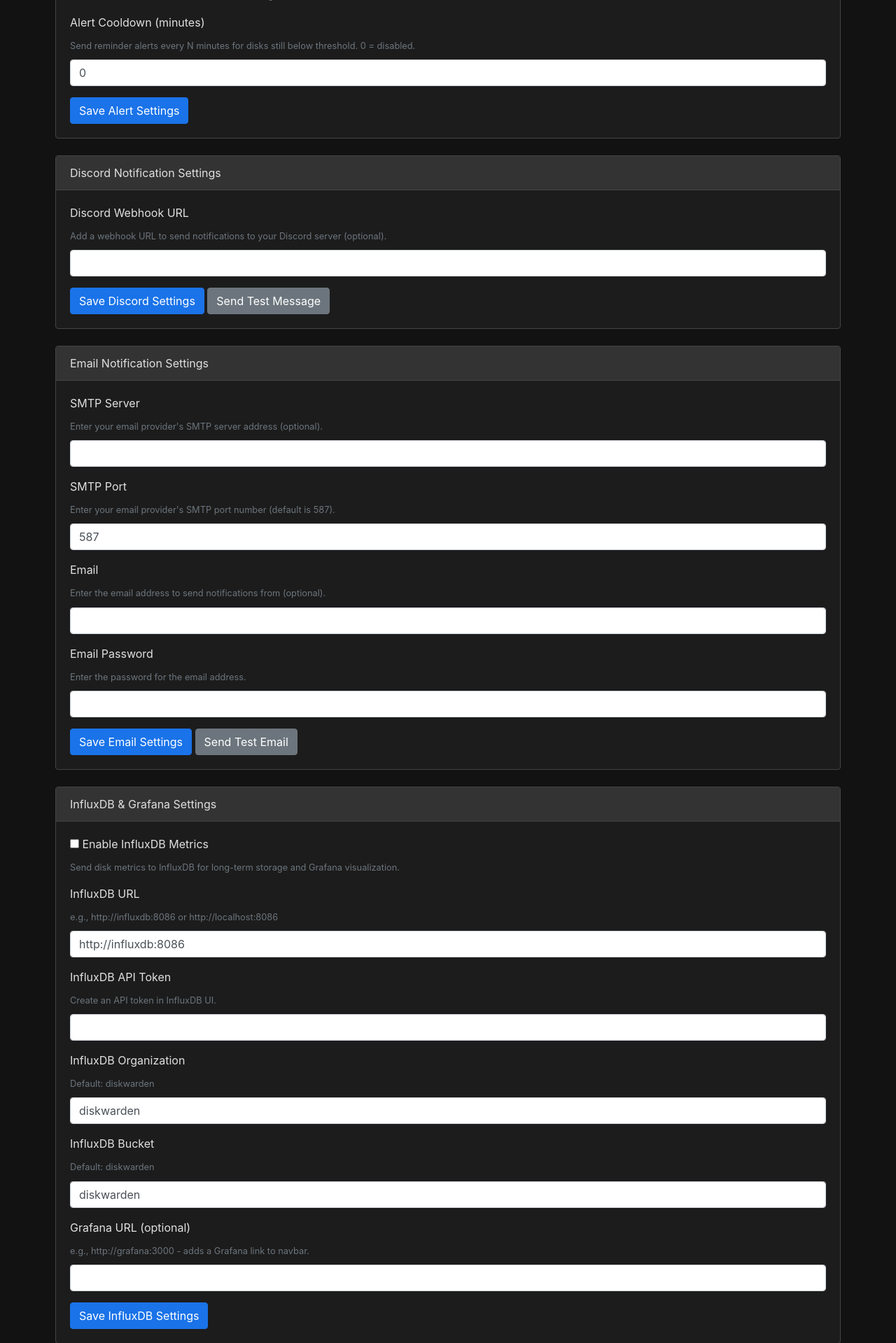
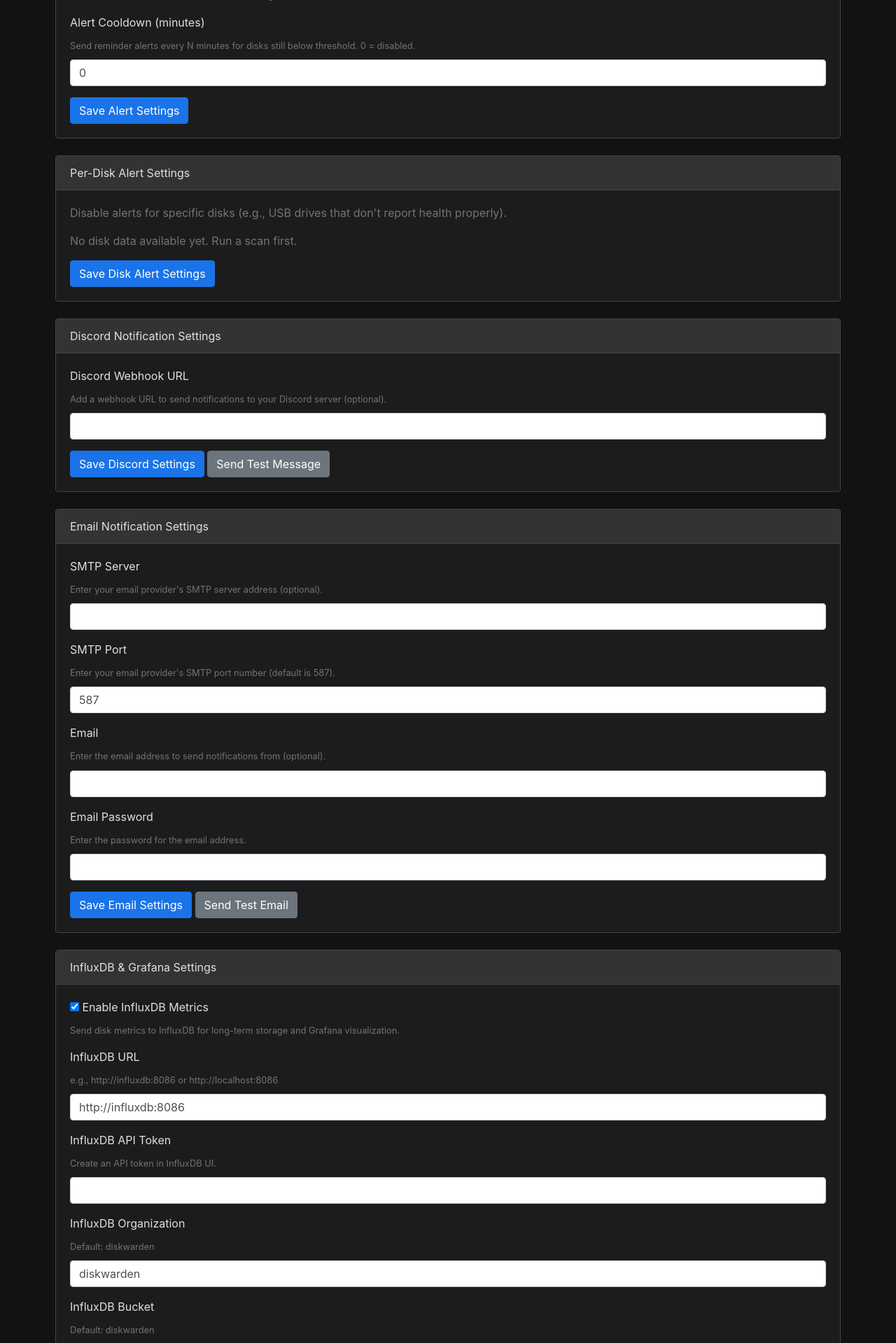
Before and after one commit to ArxKnight/diskwarden, a Flask app: page /settings in a window 1280 px wide. Shown: the part 699-2618 px from the top of the page at 70% size. Run offline with Flask 2, Linux system fonts and the light colour scheme; some libraries are stand-ins or nearby versions.

Commit message:
Added per disk disable alerts

```diff
--- a/app.py
+++ b/app.py
@@ -3,6 +3,7 @@ DiskWarden - Flask-based disk health monitoring service with background scanning
 """
 
 import os
+import sys
 import json
 import logging
 from datetime import datetime, timedelta
@@ -12,6 +13,16 @@ from flask_mail import Mail, Message
 import requests
 from apscheduler.schedulers.background import BackgroundScheduler
 from apscheduler.triggers.interval import IntervalTrigger
+
+# Set timezone early to prevent tzlocal errors
+# Default to UTC, can be overridden by environment variable or settings
+default_tz = os.environ.get('TZ', 'UTC')
+os.environ['TZ'] = default_tz
+try:
+    import time
+    time.tzset()
+except AttributeError:
+    pass  # Windows doesn't have tzset()
 
 from scanner import run_hd_sentinel, get_disk_identity, get_health_percent
 from state_tracker import DiskStateTracker
@@ -33,7 +44,19 @@ last_scan_time = None
 scan_in_progress = False
 state_tracker = DiskStateTracker()
 influx_writer = InfluxDBWriter()
-scheduler = BackgroundScheduler()
+
+# Configure scheduler with explicit timezone to avoid tzlocal errors
+# This prevents APScheduler from trying to auto-detect timezone
+# which can fail on systems with non-standard timezone configurations
+try:
+    scheduler = BackgroundScheduler(
+        timezone='UTC',
+        job_defaults={'coalesce': True, 'max_instances': 1}
+    )
+except Exception as e:
+    logger.error(f"Failed to initialize scheduler with UTC: {e}")
+    # Last resort: use a minimal configuration
+    scheduler = BackgroundScheduler(job_defaults={'coalesce': True, 'max_instances': 1})
 
 
 def load_settings():
@@ -132,11 +155,17 @@ def perform_disk_scan():
         alert_cooldown_minutes = int(settings.get('alertCooldownMinutes', 0))
         webhook_url = settings.get('webhookUrl', '')
         email = settings.get('email', '')
+        disabled_disks = settings.get('disabledDisks', {})
 
         # Process each disk for state tracking and alerts
         for disk in disks:
             disk_id = get_disk_identity(disk)
             health_percent = get_health_percent(disk)
+
+            # Check if alerts are disabled for this disk
+            if disabled_disks.get(disk_id, False):
+                logger.debug(f"Skipping alerts for disk {disk_id} (alerts disabled)")
+                continue
 
             # Update state and get alert info
             state_result = state_tracker.update_disk(
@@ -259,13 +288,18 @@ def settings_page():
 @app.route('/api/disk_health', methods=['GET'])
 def get_disk_health():
     """
-    Get the last cached disk scan results.
+    Get the last cached disk scan results with timestamp.
     Does NOT trigger a new scan.
     """
     if last_scan_data is None:
         return jsonify({"error": "No scan data available yet"}), 503
 
-    return jsonify(last_scan_data), 200
+    # Include timestamp with scan data
+    response = {
+        "last_scan_time": last_scan_time.isoformat() if last_scan_time else None,
+        "disks": last_scan_data
+    }
+    return jsonify(response), 200
 
 
 @app.route('/api/scan_now', methods=['POST'])
--- a/settings.json
+++ b/settings.json
@@ -8,10 +8,12 @@
     "scanIntervalSeconds": 60,
     "notifyOnRecovery": false,
     "alertCooldownMinutes": 0,
-    "influxEnabled": false,
+    "timezone": "UTC",
+    "influxEnabled": true,
     "influxUrl": "http://influxdb:8086",
     "influxToken": "",
     "influxOrg": "diskwarden",
     "influxBucket": "diskwarden",
-    "grafanaUrl": ""
+    "grafanaUrl": "",
+    "disabledDisks": {}
 }
--- a/static/style.css
+++ b/static/style.css
@@ -113,7 +113,7 @@ body {
     background-color: #ccc;
     transition: .4s;
     border-radius: 30px;
-    background-image: url('/static/moon.svg');
+    background-image: url('/static/img/moon.svg');
     background-repeat: no-repeat;
     background-position: center;
 }
--- a/templates/settings.html
+++ b/templates/settings.html
@@ -89,6 +89,19 @@
                     </div>
                     <button type="submit" class="btn btn-primary">Save Alert Settings</button>
                 </form>
+            </div>
+        </div>
+
+        <div class="card mt-4 notification-section">
+            <div class="card-header">
+                Per-Disk Alert Settings
+            </div>
+            <div class="card-body">
+                <p class="text-muted">Disable alerts for specific disks (e.g., USB drives that don't report health properly).</p>
+                <div id="diskAlertSettings" class="mb-3">
+                    <p class="text-muted">Loading disk list...</p>
+                </div>
+                <button type="button" class="btn btn-primary" onclick="saveDiskAlertSettings()">Save Disk Alert Settings</button>
             </div>
         </div>
 
@@ -390,9 +403,76 @@
                     document.getElementById('influxOrg').value = data.influxOrg || 'diskwarden';
                     document.getElementById('influxBucket').value = data.influxBucket || 'diskwarden';
                     document.getElementById('grafanaUrl').value = data.grafanaUrl || '';
+
+                    // Load disk alert settings
+                    loadDiskAlertSettings(data.disabledDisks || {});
                 })
                 .catch(error => console.error('Error loading settings:', error));
         });
+
+        function loadDiskAlertSettings(disabledDisks) {
+            // Fetch disk list from API
+            fetch('/api/disk_health')
+                .then(response => {
+                    if (response.status === 503) return null;
+                    return response.json();
+                })
+                .then(data => {
+                    if (!data) {
+                        document.getElementById('diskAlertSettings').innerHTML = '<p class="text-muted">No disk data available yet. Run a scan first.</p>';
+                        return;
+                    }
+
+                    const disks = Array.isArray(data) ? data : (data.disks || []);
+                    let html = '';
+
+                    if (disks.length === 0) {
+                        html = '<p class="text-muted">No disks found.</p>';
+                    } else {
+                        html = '<div style="max-height: 300px; overflow-y: auto;">';
+                        disks.forEach(disk => {
+                            const diskId = disk.serial_no || disk.device || 'unknown';
+                            const isDisabled = disabledDisks[diskId] === true;
+                            const label = `${disk.device} (${disk.model_id || 'Unknown Model'})${disk.serial_no ? ' - SN: ' + disk.serial_no : ''}`;
+
+                            html += `
+                                <div class="form-check">
+                                    <input class="form-check-input diskAlertToggle" type="checkbox"
+                                           id="disk_${diskId}"
+                                           data-disk-id="${diskId}"
+                                           ${isDisabled ? 'checked' : ''}>
+                                    <label class="form-check-label" for="disk_${diskId}" style="margin-left: 0.5rem;">
+                                        Disable alerts for: <strong>${label}</strong>
+                                    </label>
+                                </div>
+                            `;
+                        });
+                        html += '</div>';
+                    }
+
+                    document.getElementById('diskAlertSettings').innerHTML = html;
+                })
+                .catch(error => console.error('Error loading disk list:', error));
+        }
+
+        function saveDiskAlertSettings() {
+            const disabledDisks = {};
+
+            document.querySelectorAll('.diskAlertToggle').forEach(checkbox => {
+                if (checkbox.checked) {
+                    disabledDisks[checkbox.getAttribute('data-disk-id')] = true;
+                }
+            });
+
+            fetch('/api/settings', {
+                method: 'POST',
+                headers: {'Content-Type': 'application/json'},
+                body: JSON.stringify({ disabledDisks }),
+            })
+            .then(response => response.json())
+            .then(data => showNotification('Disk alert settings saved successfully!'))
+            .catch(error => showNotification('Failed to save disk settings: ' + error.message, true));
+        }
     </script>
 </body>
 </html>
```
Also changed, not shown: SUMMARY.md (+20 -20 lines), templates/index.html (+9 -2 lines), static/moon.svg (deleted), 1 other file.
